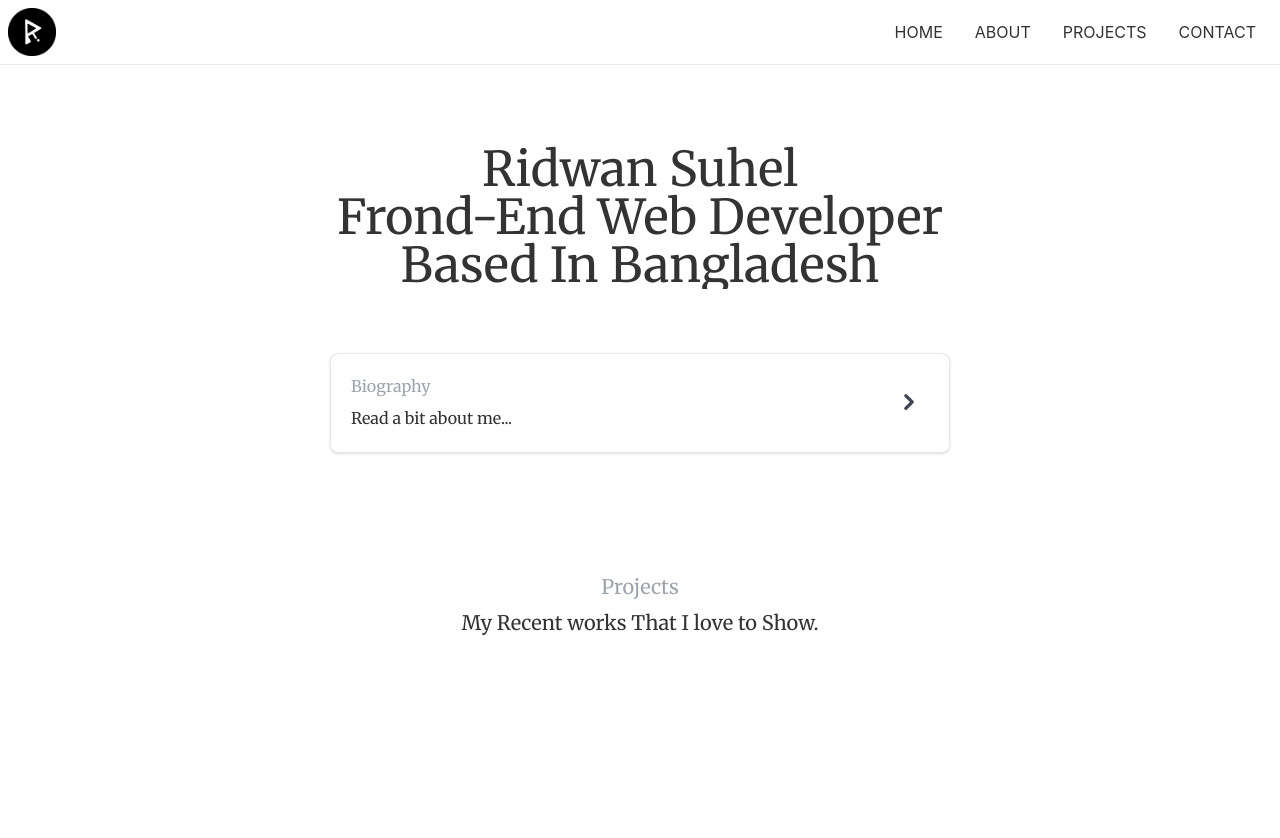
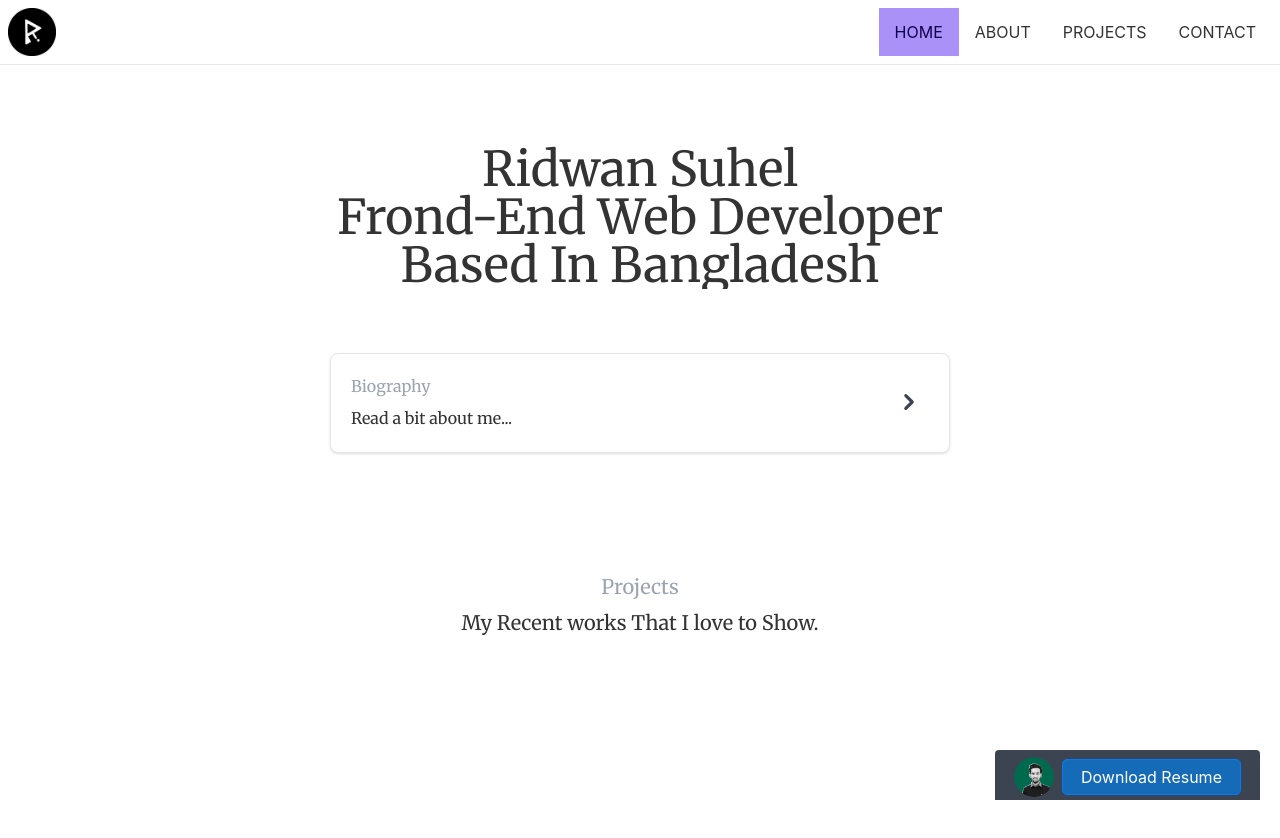
Before and after one commit to Ridwan-Suhel/ridwansuhel, a React (Create React App) app: page /home in a window 1280 px wide. Shown: the top 838 px of the page. Built offline with nearby package versions, Linux system fonts and the light colour scheme.

Commit message:
routees pages added

```diff
--- a/src/App.js
+++ b/src/App.js
@@ -1,12 +1,22 @@
+import { Route, Routes } from "react-router-dom";
 import "./App.css";
 import Header from "./components/Header/Header";
+import About from "./pages/About/About";
+import ContactPage from "./pages/ContactPage/ContactPage";
 import Home from "./pages/Home/Home";
+import Project from "./pages/Project/Project";
 
 function App() {
   return (
     <div className="App">
       <Header />
-      <Home />
+      <Routes>
+        <Route path="/" element={<Home></Home>}></Route>
+        <Route path="/home" element={<Home></Home>}></Route>
+        <Route path="/about" element={<About />}></Route>
+        <Route path="/project" element={<Project />}></Route>
+        <Route path="/contact" element={<ContactPage />}></Route>
+      </Routes>
     </div>
   );
 }
--- a/src/components/Header/Header.js
+++ b/src/components/Header/Header.js
@@ -1,7 +1,7 @@
 import React from "react";
 import { useEffect, useRef } from "react";
 import gsap, { Power2, Power3 } from "gsap";
-import { Link } from "react-router-dom";
+import { Link, NavLink } from "react-router-dom";
 import logo from "../../images/logo.png";
 const Header = () => {
   let headerTl = useRef();
@@ -25,16 +25,16 @@ const Header = () => {
   const navlink = (
     <>
       <li className="navTxt translate-y-[-1rem]">
-        <Link to="/">HOME</Link>
+        <NavLink to="/home">HOME</NavLink>
       </li>
       <li className="navTxt translate-y-[-1rem]">
-        <Link to="/">ABOUT</Link>
+        <NavLink to="/about">ABOUT</NavLink>
       </li>
       <li className="navTxt translate-y-[-1rem]">
-        <Link to="/">PROJECTS</Link>
+        <NavLink to="/project">PROJECTS</NavLink>
       </li>
       <li className="navTxt translate-y-[-1rem]">
-        <Link to="/">CONTACT</Link>
+        <NavLink to="/contact">CONTACT</NavLink>
       </li>
     </>
   );
--- a/src/components/Hero/Hero.css
+++ b/src/components/Hero/Hero.css
@@ -81,3 +81,13 @@
   color: #fff;
 }
 /* about me card style end */
+.hire-btn {
+  color: #fff;
+  padding: 5px 18px;
+  background: rgba(0, 128, 239, 0.65);
+  text-decoration: none;
+  border: 1px solid #007bff;
+  border-radius: 5px;
+
+  cursor: pointer;
+}
--- a/src/components/Hero/Hero.js
+++ b/src/components/Hero/Hero.js
@@ -2,7 +2,9 @@ import React, { useEffect, useRef } from "react";
 import "./Hero.css";
 import HeroCard from "./HeroCard";
 import { gsap, Power3 } from "gsap";
-
+import ridwanAvatar from "../../images/ridwan-avatar.png";
+import resume from "../../resume/ridwan-hussen-web-developer-resume.pdf";
+import { DownloadIcon } from "@heroicons/react/outline";
 const Hero = () => {
   let tl = useRef();
   let heroSection = useRef(null);
@@ -49,6 +51,35 @@ const Hero = () => {
           <HeroCard />
         </div>
       </div>
+
+      <div className="hidden md:flex p-2 justify-center items-center toastBox fixed bottom-0 right-5 z-20 w-[265px] h-[50px] bg-neutral rounded-t">
+        <div className="flex  items-center mt-1">
+          <div class="avatar-ridwan mr-2">
+            <img
+              className="w-10 h-10 rounded-full object-cover"
+              src={ridwanAvatar}
+              alt="ridwan suhel"
+            />
+          </div>
+          <a
+            href={resume}
+            download="ridwan-hussen-web-developer-resume"
+            className="hire-btn"
+            rel="noopener noreferrer"
+          >
+            Download Resume
+          </a>
+        </div>
+      </div>
+      <div className="md:hidden flex justify-center items-center toastBox fixed bottom-4 right-2 z-20 w-[40px] h-[40px] bg-neutral rounded-full">
+        <a
+          href={resume}
+          download="ridwan-hussen-web-developer-resume"
+          rel="noopener noreferrer"
+        >
+          <DownloadIcon className="w-5 h-5 text-white" />
+        </a>
+      </div>
     </section>
   );
 };
--- a/src/components/Hero/HeroCard.js
+++ b/src/components/Hero/HeroCard.js
@@ -124,7 +124,7 @@ const HeroCard = () => {
               I am experienced with converting any design file to HTML CSS with
               a fully responsive design.{" "}
             </p>
-            <Link className="text-indigo-600" to="/">
+            <Link className="text-indigo-600" to="/about">
               read more..
             </Link>
           </div>
--- /dev/null
+++ b/src/pages/About/About.js
@@ -0,0 +1,15 @@
+import React from "react";
+
+const About = () => {
+  return (
+    <main>
+      <section className="py-10 about-section">
+        <div className="container mx-auto px-4 md:px-0 about-title">
+          <h2 className="text-center text-lg">Coming Soon...</h2>
+        </div>
+      </section>
+    </main>
+  );
+};
+
+export default About;
--- /dev/null
+++ b/src/pages/ContactPage/ContactPage.js
@@ -0,0 +1,15 @@
+import React from "react";
+
+const ContactPage = () => {
+  return (
+    <main>
+      <section className="py-10 contact-section">
+        <div className="container mx-auto px-4 md:px-0 contact-title">
+          <h2 className="text-center text-lg">Coming Soon...</h2>
+        </div>
+      </section>
+    </main>
+  );
+};
+
+export default ContactPage;
--- /dev/null
+++ b/src/pages/Project/Project.js
@@ -0,0 +1,15 @@
+import React from "react";
+
+const Project = () => {
+  return (
+    <main>
+      <section className="py-10 project-section">
+        <div className="container mx-auto px-4 md:px-0 project-title">
+          <h2 className="text-center text-lg">Coming Soon...</h2>
+        </div>
+      </section>
+    </main>
+  );
+};
+
+export default Project;
```
Also changed, not shown: src/index.js (+4 -4 lines), src/images/ridwan-avatar.png (added), 1 other file (tests, documents, lock files or other folders).
